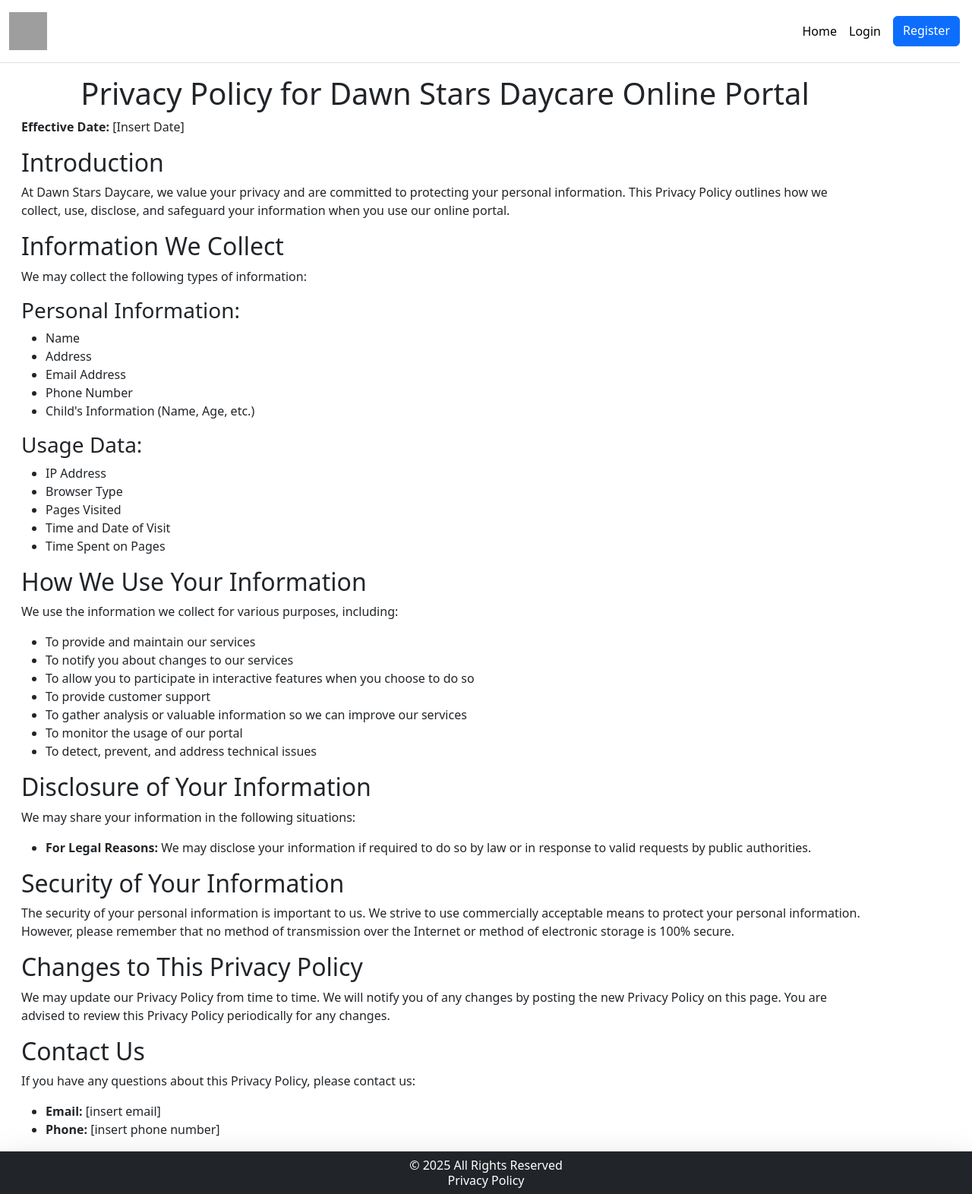
After one commit to ahmadsiddiqui/daycare, a Django app: page /privacy in a window 1280 px wide. The commit adds this page. Shown: the whole page at 76% size. Run offline with Django 5.2, Linux system fonts and the light colour scheme; grey boxes are pictures that could not be loaded.

```diff
--- a/account/models.py
+++ b/account/models.py
@@ -1,5 +1,6 @@
 from django.db import models
 from django.contrib.auth.models import AbstractBaseUser, BaseUserManager
+
 
 class MyAccountManager(BaseUserManager):
 	def create_user(self, email, password=None):
@@ -39,6 +40,7 @@ class Account(AbstractBaseUser):
 	is_staff				= models.BooleanField(default=False)
 	is_superuser			= models.BooleanField(default=False)
 	date_of_birth			= models.DateField(null=True, blank= True)
+	missing_vaccination		= models.ForeignKey('studentVaccinations.Vaccination', on_delete=models.CASCADE, null=True)
 
 	USERNAME_FIELD = 'email'
 
--- a/daycare/urls.py
+++ b/daycare/urls.py
@@ -12,6 +12,7 @@ from django.conf.urls.static import static
 
 urlpatterns = [
     path('', home, name="home"),
+    path('privacy', privacy_policy, name="privacy"),
     path('admin/', admin.site.urls, name="admin"),
     path('account/', account_view, name="account"),
     path('login/', login_view, name="login"),
@@ -27,6 +28,9 @@ urlpatterns = [
     path('studentVaccinations/delete/<int:id>', delete_vaccination, name="delete_vaccination"),
     path('studentVaccinations/record', record_vaccination, name="record_vaccination"),
     path('studentVaccinations/view_report',vaccination_report, name="vaccination_report"),
+    path('studentVaccinations/delete_record/<int:id>',delete_record, name="delete_record"),
+    path('studentVaccinations/missing_vaccinations',missing_vaccinations, name="missing_vaccinations"),
+    path('studentVaccinations/',vaccinations_start, name="vaccinations_start"),
 
     # Password reset links (ref: https://github.com/django/django/blob/master/django/contrib/auth/views.py)
     path('password_change/done/', auth_views.PasswordChangeDoneView.as_view(template_name='registration/password_change_done.html'),
--- /dev/null
+++ b/personal/templates/personal/privacypolicy.html
@@ -0,0 +1,78 @@
+{% extends 'base.html' %}
+
+{% block content %}
+<style type="text/css">
+    h1{
+        text-align:center;
+    }
+    h2{
+        font-size:xx-large;
+    }
+</style>
+<div class="container m-3">
+    <h1>Privacy Policy for Dawn Stars Daycare Online Portal</h1>
+
+    <p><strong>Effective Date:</strong> [Insert Date]</p>
+
+    <h2>Introduction</h2>
+    <p>At Dawn Stars Daycare, we value your privacy and are committed to protecting your personal information. This Privacy Policy outlines how we collect, use, disclose, and safeguard your information when you use our online portal.</p>
+
+    <h2>Information We Collect</h2>
+    <p>We may collect the following types of information:</p>
+
+    <h3>Personal Information:</h3>
+    <ul>
+        <li>Name</li>
+        <li>Address</li>
+        <li>Email Address</li>
+        <li>Phone Number</li>
+        <li>Child's Information (Name, Age, etc.)</li>
+    </ul>
+
+    <h3>Usage Data:</h3>
+    <ul>
+        <li>IP Address</li>
+        <li>Browser Type</li>
+        <li>Pages Visited</li>
+        <li>Time and Date of Visit</li>
+        <li>Time Spent on Pages</li>
+    </ul>
+
+    <h2>How We Use Your Information</h2>
+    <p>We use the information we collect for various purposes, including:</p>
+
+    <ul>
+        <li>To provide and maintain our services</li>
+        <li>To notify you about changes to our services</li>
+        <li>To allow you to participate in interactive features when you choose to do so</li>
+        <li>To provide customer support</li>
+        <li>To gather analysis or valuable information so we can improve our services</li>
+        <li>To monitor the usage of our portal</li>
+        <li>To detect, prevent, and address technical issues</li>
+    </ul>
+
+    <h2>Disclosure of Your Information</h2>
+    <p>We may share your information in the following situations:</p>
+
+    <ul>
+
+        <li><strong>For Legal Reasons:</strong> We may disclose your information if required to do so by law or in response to valid requests by public authorities.</li>
+    </ul>
+
+    <h2>Security of Your Information</h2>
+    <p>The security of your personal information is important to us. We strive to use commercially acceptable means to protect your personal information. However, please remember that no method of transmission over the Internet or method of electronic storage is 100% secure.</p>
+
+
+    <h2>Changes to This Privacy Policy</h2>
+    <p>We may update our Privacy Policy from time to time. We will notify you of any changes by posting the new Privacy Policy on this page. You are advised to review this Privacy Policy periodically for any changes.</p>
+
+    <h2>Contact Us</h2>
+    <p>If you have any questions about this Privacy Policy, please contact us:</p>
+
+    <ul>
+        <li><strong>Email:</strong> [insert email]</li>
+        <li><strong>Phone:</strong> [insert phone number]</li>
+    </ul>
+</div>
+
+{% endblock content %}
--- a/personal/views.py
+++ b/personal/views.py
@@ -2,4 +2,5 @@ from django.shortcuts import render
 def home(request):
 	context= {}
 	return render(request, "personal/home.html")
-# Create your views here.
+def privacy_policy(request):
+	return render(request, "personal/privacypolicy.html")
--- a/studentVaccinations/models.py
+++ b/studentVaccinations/models.py
@@ -14,3 +14,7 @@ class VaccinationRecord(models.Model):
 	account					= models.ForeignKey(Account, on_delete=models.PROTECT)
 	vaccination				= models.ForeignKey(Vaccination, on_delete=models.CASCADE)
 	#date_administered		= models.DateField()
+
+class MissingVaccination(models.Model):
+	account					= models.ForeignKey(Account, on_delete=models.PROTECT)
+	vaccination				= models.ForeignKey(Vaccination, on_delete=models.CASCADE)
--- a/studentVaccinations/templates/create_vaccination.html
+++ b/studentVaccinations/templates/create_vaccination.html
@@ -42,7 +42,7 @@
         <strong>This form is for creating new types of vaccines, not for recording student vaccinations</strong>
 
         <div class="form-floating">
-        <input type="text" name="name" class="form-control  mb-1 mt-3" required id="id_name" maxlength="100">
+        <input type="text" name="name" class="form-control  mb-1 mt-3" required id="id_name" maxlength="100" autofocus>
         <label for="id_name">Vaccination Name</label>
     </div>
     <div class="form-floating">
--- a/templates/snippets/footer.html
+++ b/templates/snippets/footer.html
@@ -1,12 +1,13 @@
 <style type="text/css">
 	.footer{
-		min-height: 100px;
+
 
 	}
 </style>
 
-<div class="d-flex flex-row align-items-center footer bg-white border-top shadow-lg">
+<div class=" bg-dark lh-sm text-white fs-6 py-2 text-center footer border-top shadow-lg">
 	<p class="m-auto">&copy; 2025 All Rights Reserved</p>
+	<p class="m-auto text-white"><a class="text-decoration-none text-white" href=" {% url 'privacy' %}">Privacy Policy</a></p>
 </div>
 <link href="https://cdn.jsdelivr.net/npm/bootstrap@5.3.1/dist/css/bootstrap.min.css" rel="stylesheet" integrity="sha384-4bw+/aepP/YC94hEpVNVgiZdgIC5+VKNBQNGCHeKRQN+PtmoHDEXuppvnDJzQIu9" crossorigin="anonymous">
 <script src="https://cdn.jsdelivr.net/npm/bootstrap@5.3.1/dist/js/bootstrap.bundle.min.js" integrity="sha384-HwwvtgBNo3bZJJLYd8oVXjrBZt8cqVSpeBNS5n7C8IVInixGAoxmnlMuBnhbgrkm" crossorigin="anonymous"></script>
--- a/templates/snippets/header.html
+++ b/templates/snippets/header.html
@@ -17,23 +17,21 @@
 </style>
 
 <!-- Header -->
-<div class="d-flex flex-column flex-md-row align-items-center pb-3 mb-3 mt-3 me-4 border-bottom">
-	<a href="/" class="d-flex align-items-center link-body-emphasis text-decoration-none">
+<div class="d-flex flex-column flex-md-row align-items-center pb-3 mb-3 mt-3 me-3 border-bottom">
+    <a href="/" class="d-flex align-items-center link-body-emphasis text-decoration-none">
+        <div class="container" style="max-width:100px">
+            {% include 'logo.svg' %}
+        </div>
+    </a>
 
 		{% if user.is_authenticated %}
 
 		<span class="fs-4 px-2">Hello, {{ user.first_name }}!</span>
 
 		{% endif %}
-    </a>
-	<div class="container" style="max-width:100px">
-		{% include 'logo.svg' %}
-	</div>
-    <div class="search-bar mt-sm-2 mr-2 px-2">
-    	<form method="get">
-    		<input type="text" class="form-control" name="q" id="id_q" placeholder="Search...">
-    	</form>
-    </div>
+
+
+
 
     <nav class="d-inline-flex mt-2 mt-md-0 ms-md-auto">
 
@@ -49,6 +47,8 @@
     	{% endif %}
 
     </nav>
+
 </div>
 
+
 <!-- Header -->
```
Also changed, not shown: personal/templates/personal/home.html (+8 -1 lines), studentVaccinations/templates/missing_vaccinations.html (added, +58 -0 lines), studentVaccinations/templates/vaccination_report.html (+52 -8 lines), studentVaccinations/templates/vaccinations_start.html (added, +7 -0 lines), studentVaccinations/templatetags/studentVaccinations_extras.py (added, +7 -0 lines), studentVaccinations/views.py (+68 -23 lines), account/migrations/0001_squashed_0002_account_date_of_birth.py (added), account/migrations/0003_account_missing_vaccination.py (added), db.sqlite3, studentVaccinations/migrations/0005_missingvaccination.py (added), templates/vaccine.svg (added).
